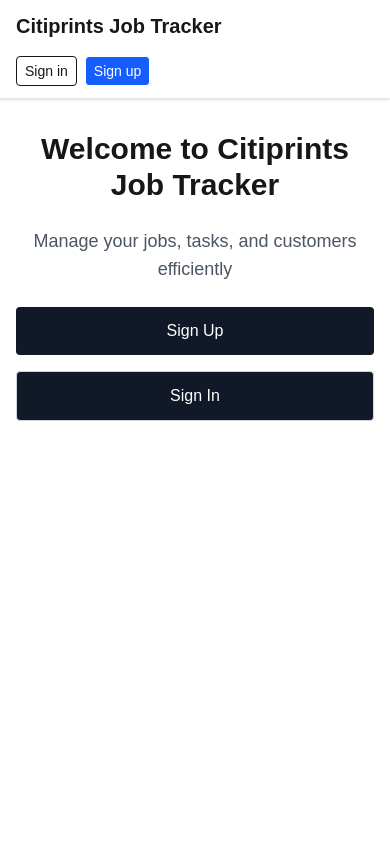
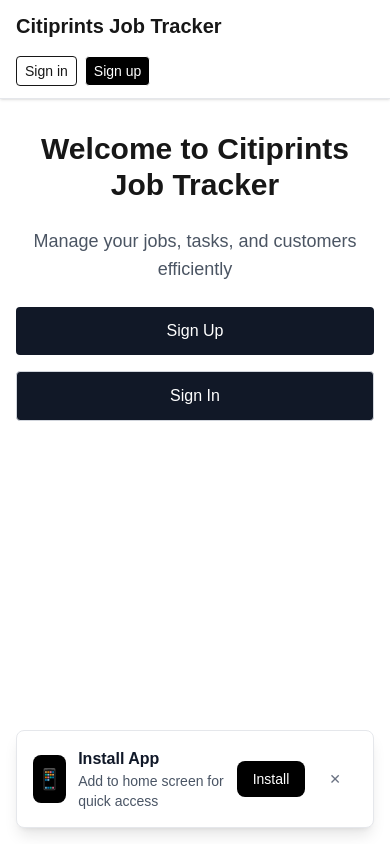
Before and after one commit to citiprints/Citiprints-Job-Tracker, a Next.js app: page / in a window 390 px wide. Built offline with nearby package versions, Linux system fonts and the light colour scheme; no server answers.

Commit message:
Fix install prompt logic and change blue colors to black

```diff
--- a/src/app/layout.tsx
+++ b/src/app/layout.tsx
@@ -41,6 +41,23 @@ export default function RootLayout({
 			});
 		}
 
+		// Check if app is already installed
+		const checkIfInstalled = () => {
+			if (window.matchMedia('(display-mode: standalone)').matches) {
+				console.log('App is already installed');
+				return;
+			}
+
+			// Show install prompt for mobile users who haven't dismissed it
+			if (window.innerWidth <= 768 && !localStorage.getItem('installPromptDismissed')) {
+				setTimeout(() => {
+					setShowInstallPrompt(true);
+				}, 2000);
+			}
+		};
+
+		checkIfInstalled();
+
 		// Check if user is logged in
 		async function checkAuth() {
 			try {
@@ -79,10 +96,8 @@ export default function RootLayout({
 			e.preventDefault();
 			// Stash the event so it can be triggered later
 			setDeferredPrompt(e);
-			// Show the install prompt after a delay
-			setTimeout(() => {
-				setShowInstallPrompt(true);
-			}, 3000);
+			// Show the install prompt immediately
+			setShowInstallPrompt(true);
 		};
 
 		// Handle successful installation
@@ -97,6 +112,7 @@ export default function RootLayout({
 		window.addEventListener('dataChanged', handleDataChange);
 		window.addEventListener('beforeinstallprompt', handleBeforeInstallPrompt);
 		window.addEventListener('appinstalled', handleAppInstalled);
+		window.addEventListener('resize', checkIfInstalled);
 
 		return () => {
 			window.removeEventListener('storage', handleStorageChange);
@@ -104,6 +120,7 @@ export default function RootLayout({
 			window.removeEventListener('dataChanged', handleDataChange);
 			window.removeEventListener('beforeinstallprompt', handleBeforeInstallPrompt);
 			window.removeEventListener('appinstalled', handleAppInstalled);
+			window.removeEventListener('resize', checkIfInstalled);
 		};
 	}, [user]);
 
@@ -172,7 +189,7 @@ export default function RootLayout({
 			<head>
 				<meta name="viewport" content="width=device-width, initial-scale=1" />
 				<meta name="description" content="Task management and job tracking for Citiprints" />
-				<meta name="theme-color" content="#2563eb" />
+				<meta name="theme-color" content="#000000" />
 				<meta name="apple-mobile-web-app-capable" content="yes" />
 				<meta name="apple-mobile-web-app-status-bar-style" content="default" />
 				<meta name="apple-mobile-web-app-title" content="Citiprints" />
@@ -239,7 +256,7 @@ export default function RootLayout({
 								) : (
 									<>
 										<Link href="/signin" className="px-2 py-1 rounded border">Sign in</Link>
-										<Link href="/signup" className="px-2 py-1 rounded border bg-blue-600 text-white hover:bg-blue-700">
+										<Link href="/signup" className="px-2 py-1 rounded border bg-black text-white hover:bg-gray-800">
 											Sign up
 										</Link>
 									</>
@@ -258,7 +275,7 @@ export default function RootLayout({
 					<div className="fixed bottom-4 left-4 right-4 bg-white border border-gray-200 rounded-lg shadow-lg p-4 z-50">
 						<div className="flex items-center justify-between">
 							<div className="flex items-center space-x-3">
-								<div className="w-12 h-12 bg-blue-600 rounded-lg flex items-center justify-center">
+								<div className="w-12 h-12 bg-black rounded-lg flex items-center justify-center">
 									<span className="text-white text-xl">📱</span>
 								</div>
 								<div>
@@ -269,7 +286,7 @@ export default function RootLayout({
 							<div className="flex space-x-2">
 								<button
 									onClick={handleInstallClick}
-									className="px-4 py-2 bg-blue-600 text-white rounded-lg text-sm font-medium hover:bg-blue-700"
+									className="px-4 py-2 bg-black text-white rounded-lg text-sm font-medium hover:bg-gray-800"
 								>
 									Install
 								</button>
```
Also changed, not shown: public/manifest.json.
